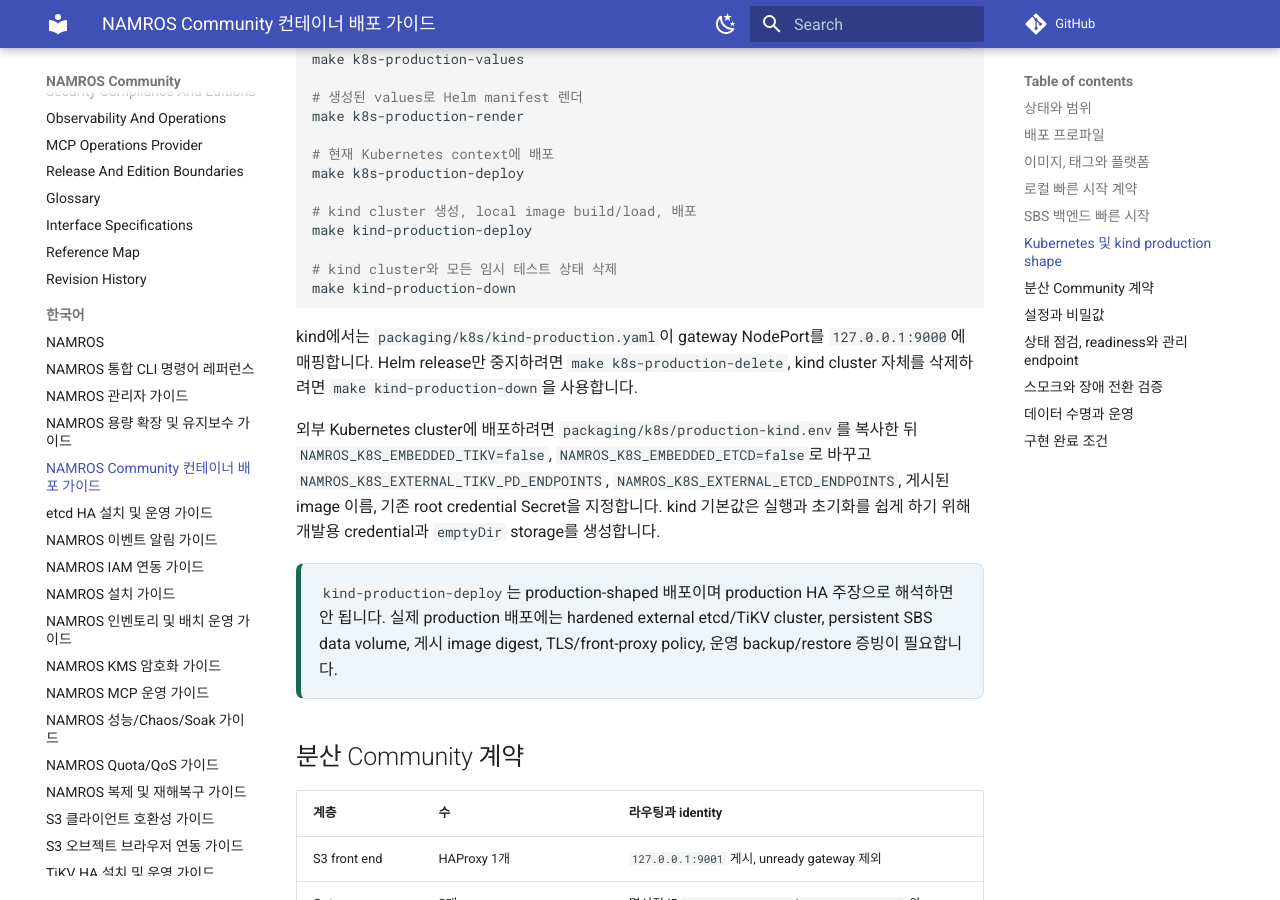
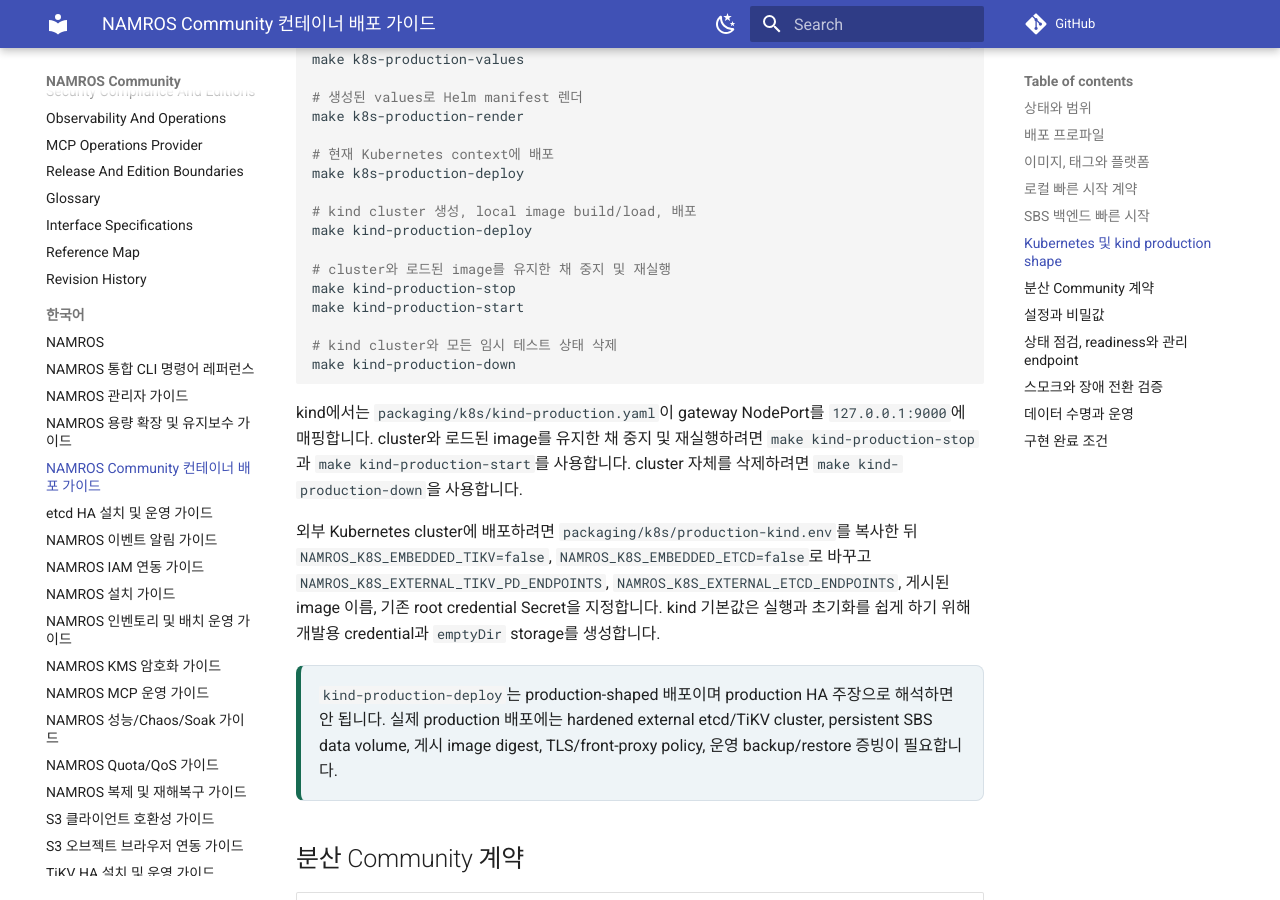
Before and after one commit to nosway/namros, an MkDocs documentation site: the page built from docs-src/manuals/ko/container-deployment-guide.md, in a window 1280 px wide and 900 px high, scrolled down 4285 px. Built offline with MkDocs 1.6.1 and Material for MkDocs 9.7.7, drawn with Linux system fonts in a browser that asks for light colours; comment, search, counter and statistics services are not loaded; some of the changed text lies outside the part shown.

Commit message:
add reusable kind production lifecycle

````diff
--- a/COMMUNITY-SOURCE-MANIFEST.txt
+++ b/COMMUNITY-SOURCE-MANIFEST.txt
@@ -1,7 +1,7 @@
 NAMROS Community Source Export
 schema_version: 1
-generated_at: 2026-08-18T04:16:24Z
-git_commit: 7a34ddd
+generated_at: 2026-08-18T04:27:35Z
+git_commit: 916c3ee
 git_dirty: false
 edition_identity: community
 allowlist_manifest: scripts/release/community-source-allowlist.txt
--- a/docs-src/manuals/ko/container-deployment-guide.md
+++ b/docs-src/manuals/ko/container-deployment-guide.md
@@ -136,13 +136,18 @@
 # kind cluster 생성, local image build/load, 배포
 make kind-production-deploy
 
+# cluster와 로드된 image를 유지한 채 중지 및 재실행
+make kind-production-stop
+make kind-production-start
+
 # kind cluster와 모든 임시 테스트 상태 삭제
 make kind-production-down
 ```
 
 kind에서는 `packaging/k8s/kind-production.yaml`이 gateway NodePort를
-`127.0.0.1:9000`에 매핑합니다. Helm release만 중지하려면
-`make k8s-production-delete`, kind cluster 자체를 삭제하려면
+`127.0.0.1:9000`에 매핑합니다. cluster와 로드된 image를 유지한 채
+중지 및 재실행하려면 `make kind-production-stop`과
+`make kind-production-start`를 사용합니다. cluster 자체를 삭제하려면
 `make kind-production-down`을 사용합니다.
 
 외부 Kubernetes cluster에 배포하려면 `packaging/k8s/production-kind.env`를
@@ -237,6 +242,8 @@
 | `container-sbs-quickstart-down` | SBS quickstart stack을 중지하고 volume 보존 |
 | `container-sbs-quickstart-reset` | SBS quickstart 메타데이터와 SBS data를 영구 삭제 |
 | `k8s-production-delete` | 설정된 namespace에서 Helm release 제거 |
+| `kind-production-stop` | 설정된 kind cluster와 로드된 image를 유지한 채 NAMROS 제거 |
+| `kind-production-start` | image를 다시 빌드하지 않고 기존 kind cluster에 NAMROS 재배포 |
 | `kind-production-down` | 설정된 kind cluster와 임시 테스트 상태 삭제 |
 | `container-community-down` | stack을 중지하고 volume 보존 |
 | `container-community-reset` | etcd, TiKV, SBS 테스트 상태를 영구 삭제 |
````
Also changed, not shown: README.md (+9 -2 lines), docs-src/manuals/container-deployment-guide.md (+9 -2 lines), docs-src/manuals/installation-guide.md (+3 -0 lines), docs-src/manuals/ko/installation-guide.md (+3 -0 lines), 4 other files.
